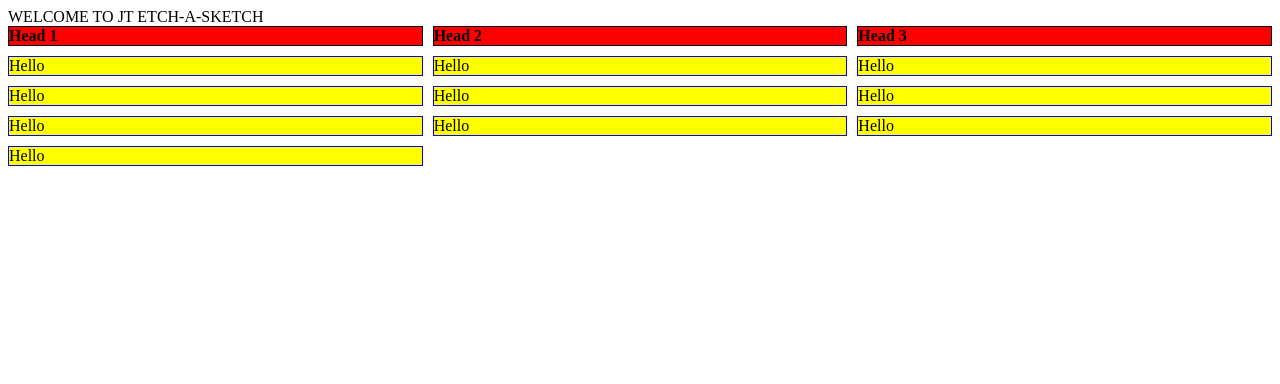
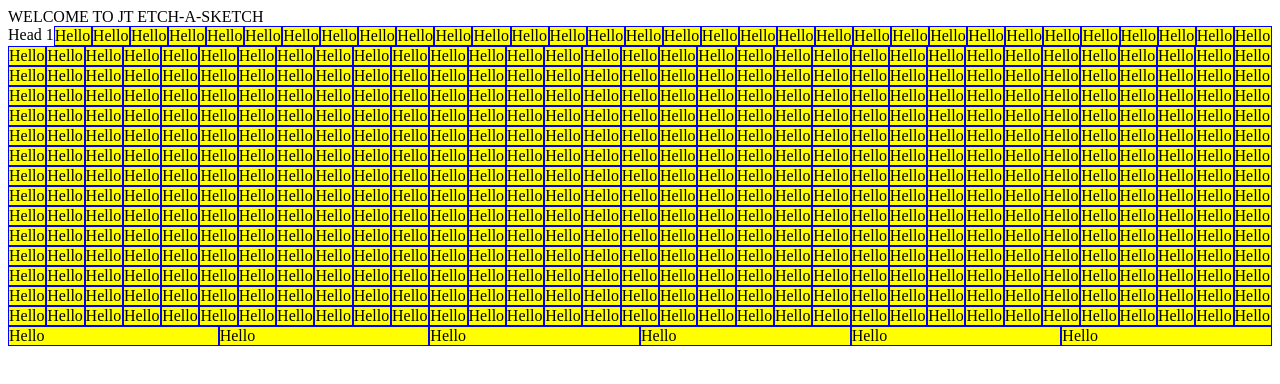
Before and after one commit to lgyrjjt/Etch-a-Sketch, a plain HTML site: page index.html in a window 1280 px wide. Drawn offline with Linux system fonts and the light colour scheme.

Commit message:
Flex Wrap Working

```diff
--- a/index.html
+++ b/index.html
@@ -15,8 +15,7 @@
     <div id="grid">
 
         <div class="head">Head 1</div>
-        <div class="head">Head 2</div>
-        <div class="head">Head 3</div>
+
 
     </div>
 
--- a/script.js
+++ b/script.js
@@ -1,13 +1,6 @@
-let gridSize = 10;
+let gridSize = 500;
 
 
-window.addEventListener("load", () => {
-// Data for example
-
-    var data = [
-        ["A", "B", "C"],
-        ["D", "E", "F"]
-    ];
 
 // Loop for adding cells
 
@@ -21,4 +14,4 @@ let container = document.getElementById("grid");
 
 
 
-});
+;
--- a/style.css
+++ b/style.css
@@ -1,17 +1,21 @@
 #grid {
-    display: grid;
-    grid-template-columns: auto auto auto;
-    grid-gap: 10px;
+    display: flex;
+    flex-wrap: wrap;
+
+
+
 }
-
+/*
 .head .cell {padding: 10px;}
 .head {
+    flex: 0;
     font-weight: bold;
     border: 1px solid black;
     background: red;
 }
-
+*/
 .cell {
+    flex: 1;
     border: 1px solid blue;
     background: yellow;
 }
```
